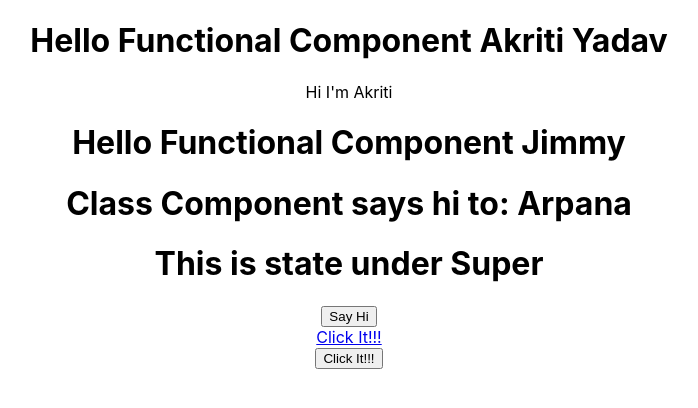
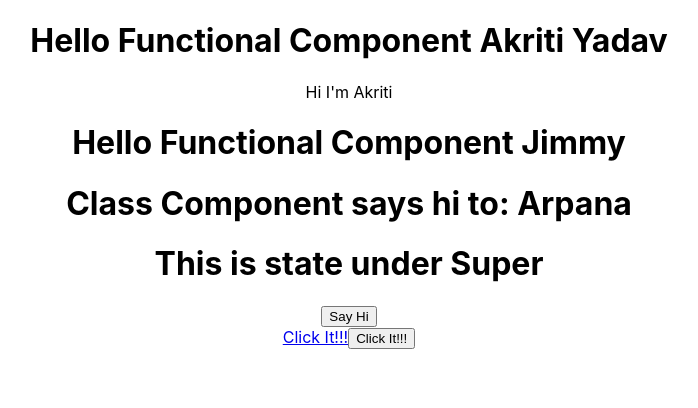
Before and after one commit to 94Akriti/blogIt, a React (Create React App) app: page / in a window 1280 px wide. Shown: the top 408 px of the page, without its empty margins (291-989 px from the left). Built offline with nearby package versions, Linux system fonts and the light colour scheme.

Commit message:
Fragment  usage in Class comp

```diff
--- a/src/components/CFunctionClick.js
+++ b/src/components/CFunctionClick.js
@@ -17,9 +17,9 @@
     }
     render(){
     return(
-        <div>
+        <React.Fragment>
             <button onClick={this.changeEvent}>Click It!!!</button>
-        </div>
+            </React.Fragment>
     )
     }
 }
```
